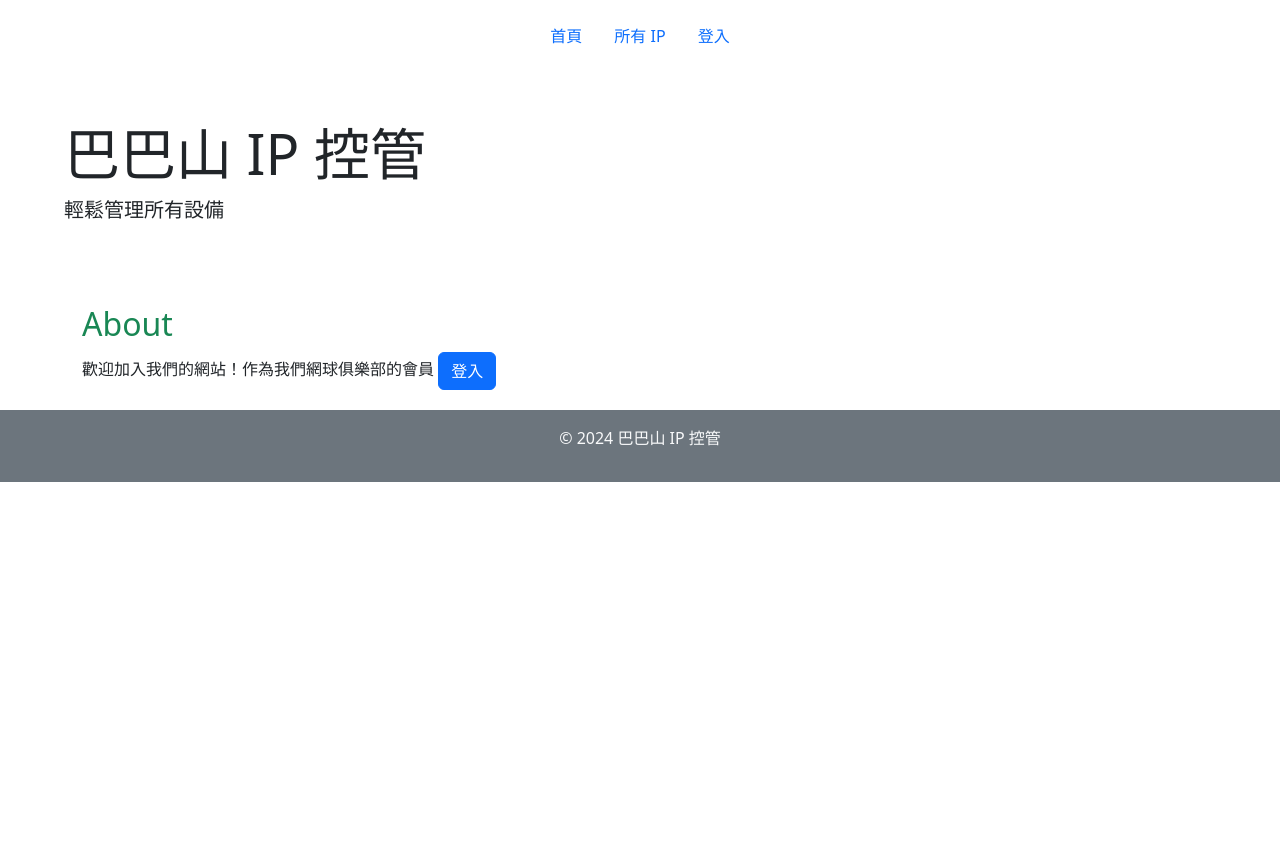
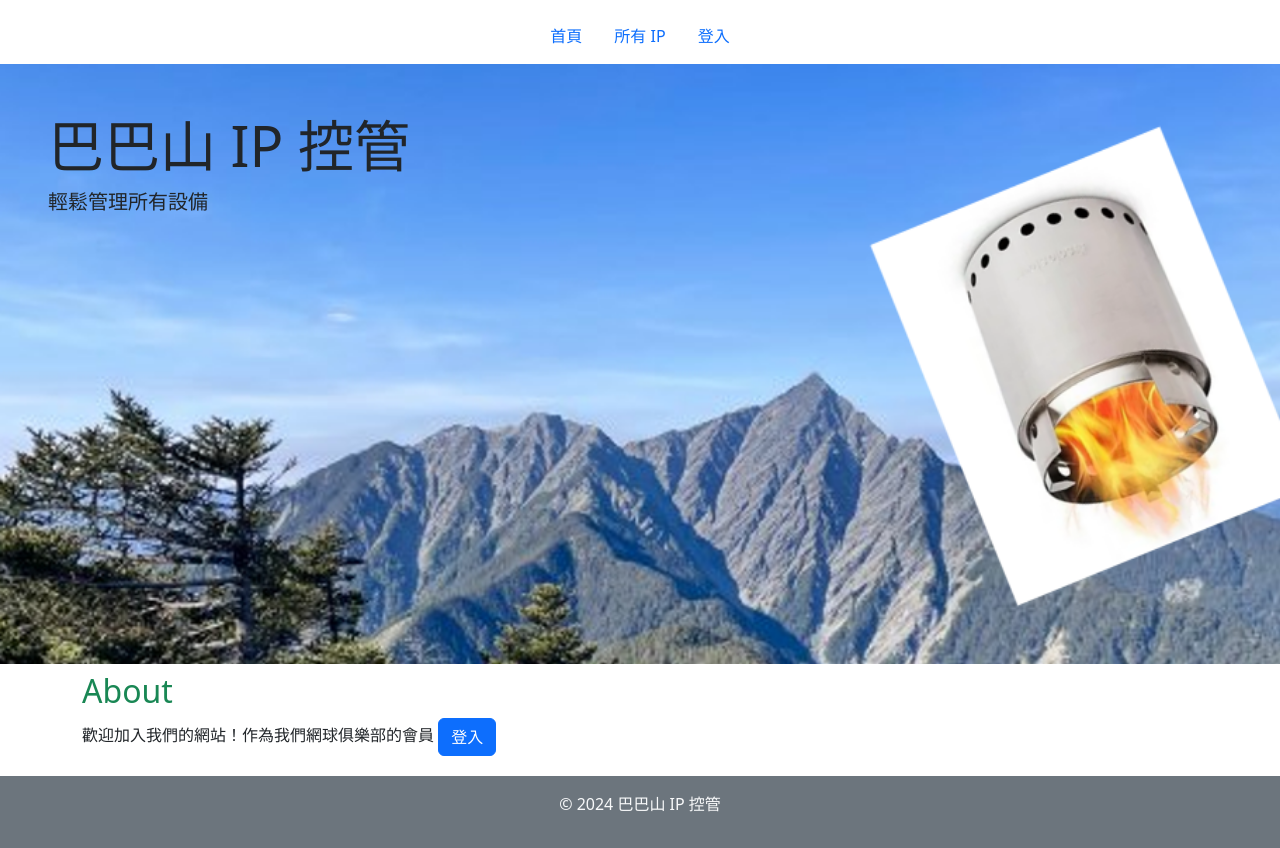
Before and after one commit to AuTooong/1121-web_final, a Django app: page / in a window 1280 px wide. Before the commit the page ends 482 px from the top, so only its background shows below. Run offline with Django 3.2, Linux system fonts and the light colour scheme.

Commit message:
fixed static files not being loaded

```diff
--- a/ipControl/ipControl/settings.py
+++ b/ipControl/ipControl/settings.py
@@ -121,6 +121,11 @@ USE_TZ = True
 
 STATIC_URL = '/static/'
 
+STATICFILES_DIRS = [
+    BASE_DIR / "static",
+    BASE_DIR / "static" / "img",
+]
+
 # Default primary key field type
 # https://docs.djangoproject.com/en/3.2/ref/settings/#default-auto-field
 
--- a/ipControl/ipControl/static/styles.css
+++ /dev/null
@@ -1,5 +0,0 @@
-/* 吃不到 */
-.jumbotron {
-    background-image: url("img/rocket_notext.jpg");
-    background-size: cover;
-}
--- a/ipControl/ipControl/templates/index.html
+++ b/ipControl/ipControl/templates/index.html
@@ -7,7 +7,7 @@
 
 
 {% block content %}
-<div class="p-5 m-3">
+<div class="jumbotron p-5 mt-2">
     <h1 class="display-4">巴巴山 IP 控管</h1>
     <p class="lead">輕鬆管理所有設備</p>
 </div>
--- a/ipControl/ipControl/templates/master.html
+++ b/ipControl/ipControl/templates/master.html
@@ -9,7 +9,7 @@
 </head>
 
 {% load static %}
-<link rel="stylesheet" href="{% static 'styles.css' %}">
+<link rel="stylesheet" href="{% static 'custom.css' %}">
 
 <body>
   <div class="container-fluid mt-3">
--- /dev/null
+++ b/ipControl/static/custom.css
@@ -0,0 +1,6 @@
+.jumbotron {
+    background-image: url("img/banner.png");
+    background-size: cover;
+    vertical-align: middle;
+    min-height: 600px;
+}
```
Also changed, not shown: ipControl/ipControl/static/img/rocket_notext.png (deleted), ipControl/static/img/banner.png (added).
